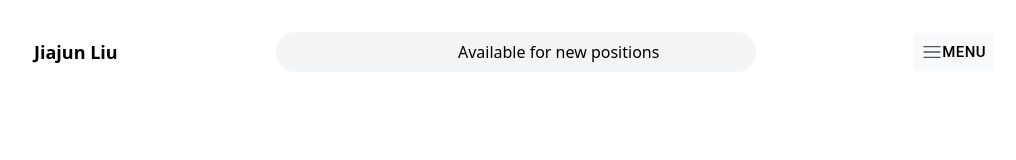
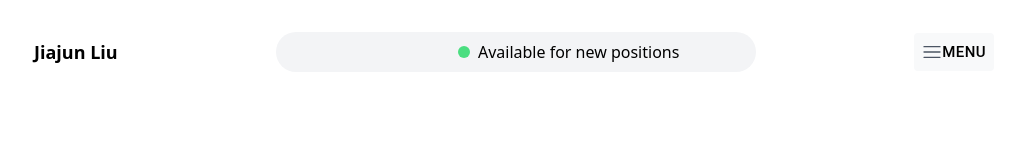
Before and after one commit to jiajunliu0024/portfolio, a React (Create React App) app: page / in a window 1280 px wide. Shown: the top 160 px of the page, without its empty margins (126-1142 px from the left). Built offline with nearby package versions, Linux system fonts and the light colour scheme.

Commit message:
update the animation ping on the top marquee

```diff
--- a/src/components/menu_components/BlogHeader.js
+++ b/src/components/menu_components/BlogHeader.js
@@ -11,8 +11,12 @@ export default function BlogHeader() {
           <a href="#about">Jiajun Liu</a>
         </a>
         <div className="w-1/2 flex h-16 items-center">
-          <Marquee className="bg-gray-100 h-10 rounded-full hover:bg-gray-200 hover:h-14 transition-all duration-300 ease-in-out">
-            Available for new positions
+          <Marquee className="bg-gray-100 h-10 items-center rounded-full hover:bg-gray-200 hover:h-14 transition-all duration-300 ease-in-out">
+            <div className="flex items-center">
+              <div class="h-3 w-3 bg-green-400 rounded-full"></div>
+              <div class="h-3 w-3 bg-green-400 rounded-full absolute   animate-ping"></div>
+              <span className="ml-2">Available for new positions</span>
+            </div>
           </Marquee>
         </div>
 
```
Also changed, not shown: src/App.css (line endings or trailing spaces).
